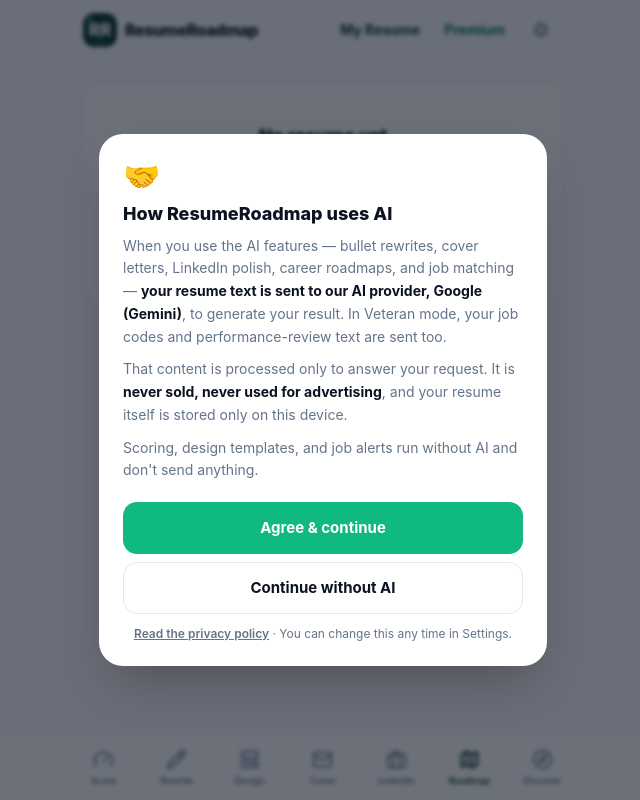
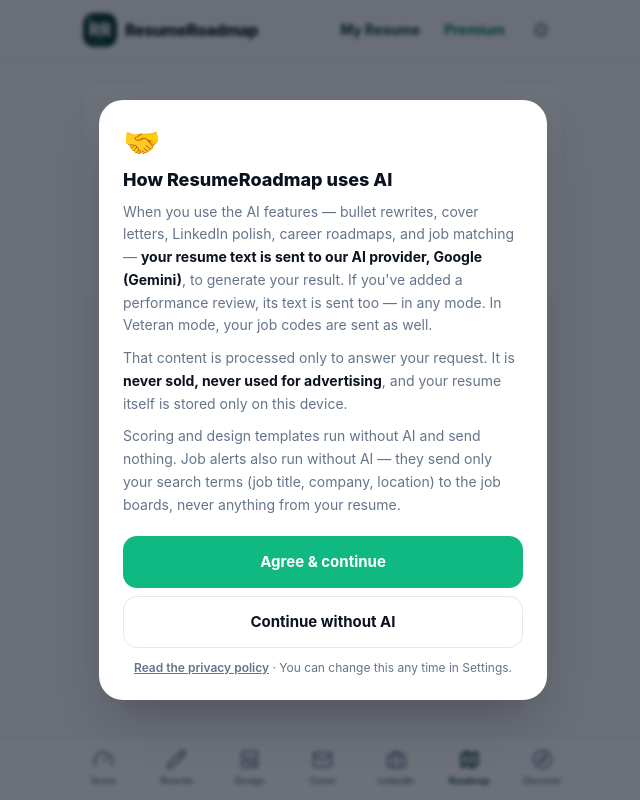
Before and after one commit to magoo853/HireCraft-app, a Next.js app: page /roadmap in a window 1280 px wide. Shown: the whole page, without its empty margins (317-957 px from the left). Built offline with nearby package versions, Linux system fonts and the light colour scheme.

Commit message:
RR-15: consent gate tells the truth on both points — review text is sent in ANY mode (job codes only in Veteran mode); alerts send only search terms to job boards

```diff
--- a/components/consent.tsx
+++ b/components/consent.tsx
@@ -34,15 +34,17 @@
           <p>
             When you use the AI features — bullet rewrites, cover letters, LinkedIn polish, career
             roadmaps, and job matching — <b className="text-ink">your resume text is sent to our AI
-            provider, Google (Gemini)</b>, to generate your result. In Veteran mode, your job codes
-            and performance-review text are sent too.
+            provider, Google (Gemini)</b>, to generate your result. If you've added a performance
+            review, its text is sent too — in any mode. In Veteran mode, your job codes are sent as well.
           </p>
           <p>
             That content is processed only to answer your request. It is <b className="text-ink">never
             sold, never used for advertising</b>, and your resume itself is stored only on this device.
           </p>
           <p>
-            Scoring, design templates, and job alerts run without AI and don't send anything.
+            Scoring and design templates run without AI and send nothing. Job alerts also run
+            without AI — they send only your search terms (job title, company, location) to the
+            job boards, never anything from your resume.
           </p>
         </div>
         <Button variant="emerald" className="w-full mt-5 !min-h-[52px]" onClick={() => { setAiConsent(true); setAiConsentDeclined(false); }}>
```
